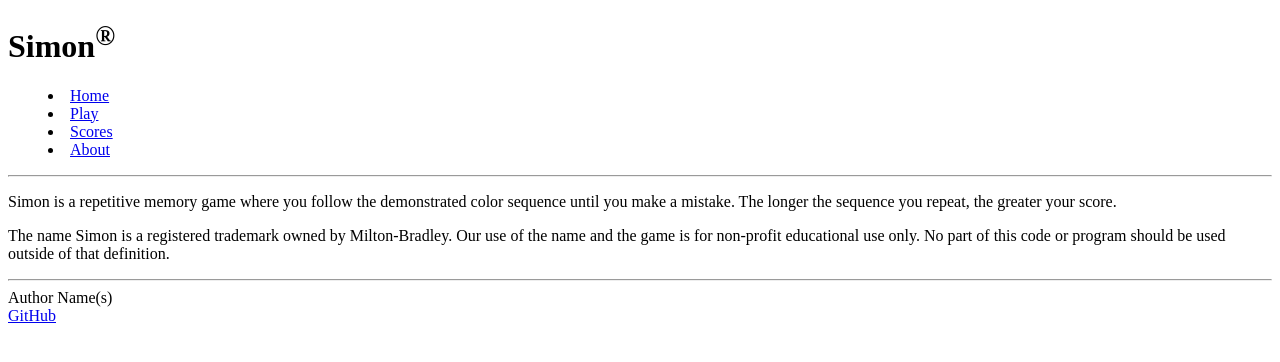
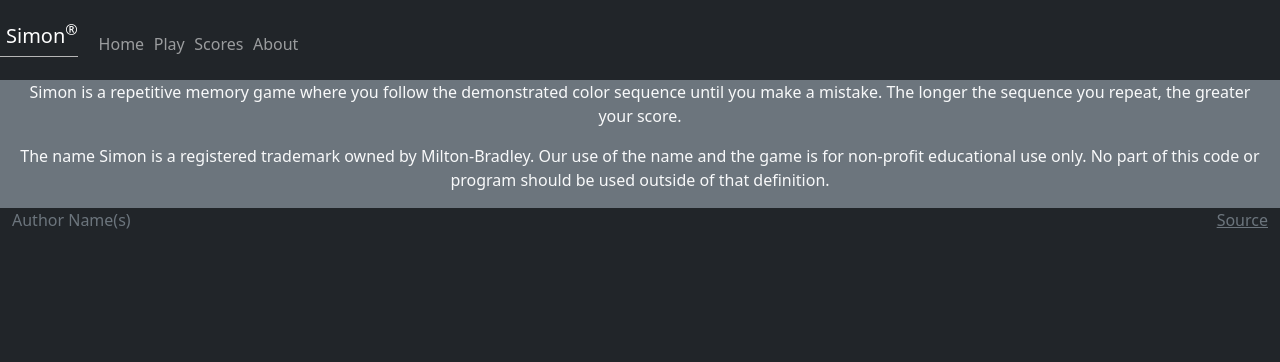
Before and after one commit to CollinMorrison/Simon, a plain HTML site: page about.html in a window 1280 px wide. Drawn offline with nearby package versions, Linux system fonts and the light colour scheme.

Commit message:
about.html updated with CSS

```diff
--- a/about.html
+++ b/about.html
@@ -5,24 +5,28 @@
         <meta name="viewport" content="width=device-width, initial-scale=1.0" />
         <title>About</title>
         <link rel="icon" href="favicon.ico" />
+        <link rel="stylesheet" href="main.css" />
+        <link
+            href="https://cdn.jsdelivr.net/npm/bootstrap@5.2.2/dist/css/bootstrap.min.css"
+            rel="stylesheet"
+            integrity="sha384-Zenh87qX5JnK2Jl0vWa8Ck2rdkQ2Bzep5IDxbcnCeuOxjzrPF/et3URy9Bv1WTRi"
+            crossorigin="anonymous"
+        />
     </head>
-    <body>
-        <header>
-            <h1>Simon<sup>&reg;</sup></h1>
-
-            <nav>
-                <menu>
-                    <li><a href="index.html">Home</a></li>
-                    <li><a href="play.html">Play</a></li>
-                    <li><a href="scores.html">Scores</a></li>
-                    <li><a href="about.html">About</a></li>
-                </menu>
+    <body class="bg-dark text-light">
+        <header class="container-fluid">
+            <nav class="navbar fixed-top navbar-dark">
+                <a class="navbar-brand" href="#">Simon<sup>&reg;</sup></a>
+                    <menu class="navbar-nav">
+                        <li class="nav-item"><a class="nav-link" href="index.html">Home</a></li>
+                        <li class="nav-item"><a class="nav-link" href="play.html">Play</a></li>
+                        <li class="nav-item"><a class="nav-link" href="scores.html">Scores</a></li>
+                        <li class="nav-item"><a class="nav-link" href="about.html">About</a></li>
+                    </menu>
             </nav>
-
-            <hr />
         </header>
 
-        <main>
+        <main class="container-fluid bg-secondary text-center">
             <p>
                 Simon is a repetitive memory game where you follow the demonstrated
                 color sequence until you make a mistake. The longer the sequence you
@@ -36,11 +40,11 @@
             </p>
         </main>
 
-        <footer>
-            <hr />
-            <span class="text-reset">Author Name(s)</span>
-            <br />
-            <a href="https://github.com/CollinMorrison/Simon">GitHub</a>
+        <footer class="bg-dark text-dark text-muted">
+            <div class="container-fluid">
+                <span class="text-reset">Author Name(s)</span>
+                <a class="text-reset" href="https://github.com/CollinMorrison/Simon">Source</a>
+            </div>
         </footer>
     </body>
 </html>
```
